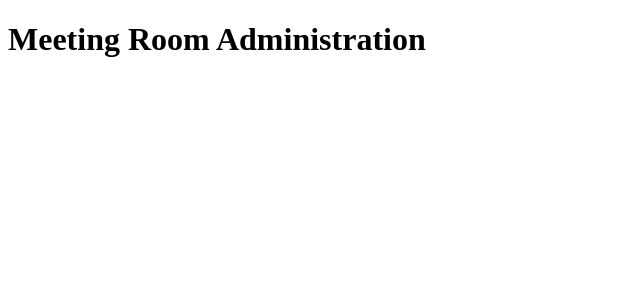
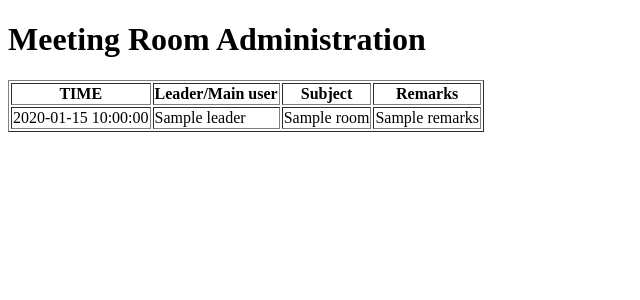
Before and after one commit to IDGS-903-21001088/salaRoom, a Flask app: template templates/room.html in a window 1280 px wide. Shown: the top 300 px of the page, without its empty margins (0-640 px from the left). Run offline with Flask 3, Linux system fonts and the light colour scheme; the template is opened without the code that fills it: most values are stand-ins (such as "Sample title", 1, 10 or a date in 2020).

Commit message:
segundo cambio

```diff
--- a/templates/login.html
+++ b/templates/login.html
@@ -9,7 +9,7 @@
     <h1>Bienvenido a la sala de administracon</h1>
     <form action="/login" method="post">
         <label for="Usuario">Usuario:</label>
-        <input type="text" id="Usuario" name="Usuario" required>
+        <input type="text" id="Usuario" name="Usuario"  required>
         <br>
         <label for="Contrasena">Contraseña:</label>
         <input type="password" id="Contrasena" name="Contrasena" required>
--- a/templates/room.html
+++ b/templates/room.html
@@ -8,5 +8,20 @@
 <body>
 <h1>Meeting Room Administration</h1>
 <form action="/room" method="post">
+    <table border="1">
+        <tr>
+            <th>TIME</th>
+            <th>Leader/Main user</th>
+            <th>Subject</th>
+            <th>Remarks</th>
+        </tr>
+        {% for room in rooms %}
+        <tr>
+            <td>{{ room.TIME }}</td>
+            <td>{{ room.Leader }}</td>
+            <td>{{ room.Subject }}</td>
+            <td>{{ room.Remarks }}</td>
+        </tr>
+        {% endfor %}
 </body>
 </html>
```
